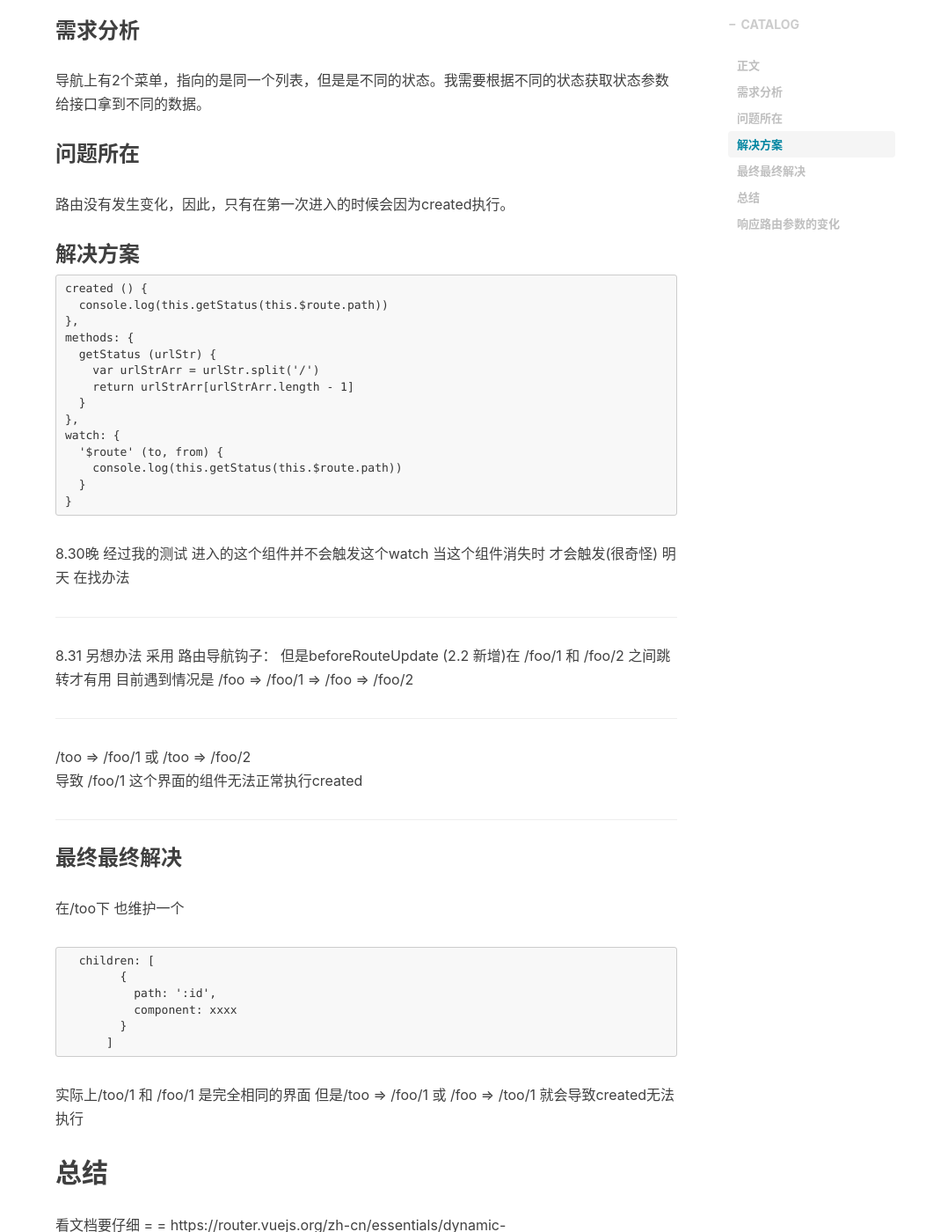
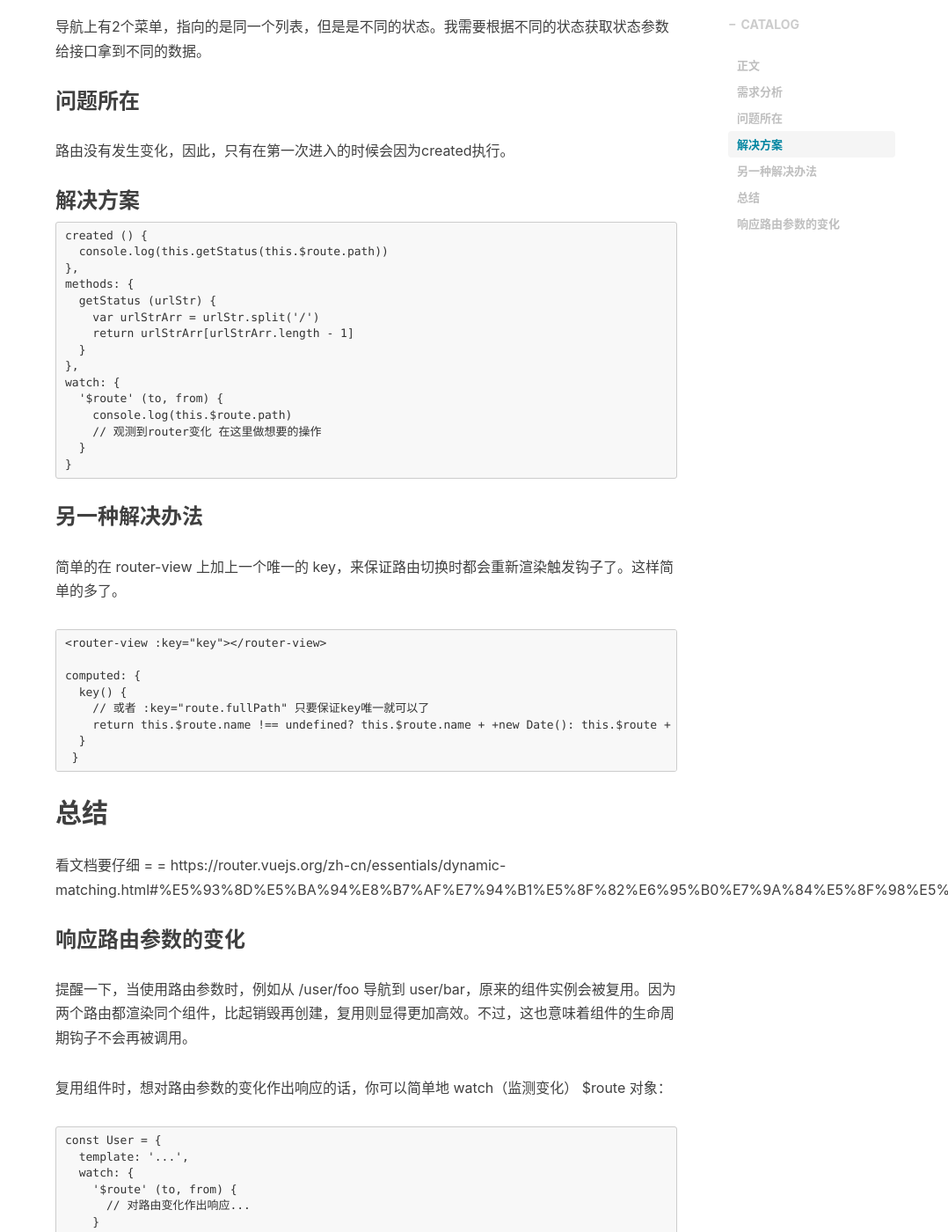
Before and after one commit to stephen-mi/QinZhen001.github.io, a Jekyll site: the page built from _posts/2017-08-30-vue-router 多个路由地址绑定一个组件造成 created 不执行的解决方法-myblog.markdown, in a window 1280 px wide and 1400 px high, scrolled down 792 px. Shown: the whole window at 88% size, without its empty margins (202-1280 px from the left). Built offline with Jekyll 4.4.1, drawn with Linux system fonts in a browser that asks for light colours; nearby versions of some CDN libraries; comment, search, counter and statistics services are not loaded; some of the changed text lies outside the part shown.

Commit message:
qz commit

````diff
--- a/_posts/2017-07-30-slot-myblog.markdown
+++ b/_posts/2017-07-30-vue中slot-myblog.markdown
@@ -1,6 +1,6 @@
 ---
 layout:     post
-title:      "slot标签"
+title:      "vue中slot"
 date:       2017-07-30 22:19:00
 author:     "Qz"
 header-img: "img/post-bg-2015.jpg"
@@ -13,7 +13,7 @@
 
 
 ## 正文
-[网页链接]()
+
 
 Slot是用于组件中的占位符，组件标签是成对存在的，被组件的标签包裹的，会被填入到slot的位置，替代slot。也就是说，slot是为了让组件里的内容可变做出的一个手段。
 
--- a/_posts/2017-08-30-vue-router 多个路由地址绑定一个组件造成 created 不执行的解决方法-myblog.markdown
+++ b/_posts/2017-08-30-vue-router 多个路由地址绑定一个组件造成 created 不执行的解决方法-myblog.markdown
@@ -1,6 +1,6 @@
 ---
 layout:     post
-title:      "vue-router多个路由地址绑定一个组件造成 created不执行的解决方法"
+title:      "vue-router多个路由地址绑定一个组件"
 date:       2017-08-30 22:15:00
 author:     "Qz"
 header-img: "img/post-bg-2015.jpg"
@@ -35,45 +35,26 @@
 },
 watch: {
   '$route' (to, from) {
-    console.log(this.getStatus(this.$route.path))
+    console.log(this.$route.path)
+    // 观测到router变化 在这里做想要的操作
   }
 }
 ```
-8.30晚
-经过我的测试 进入的这个组件并不会触发这个watch
-当这个组件消失时 才会触发(很奇怪)
-明天 在找办法
 
+### 另一种解决办法
+简单的在 router-view 上加上一个唯一的 key，来保证路由切换时都会重新渲染触发钩子了。这样简单的多了。
 
-----------
-8.31
-另想办法 采用
-路由导航钩子：
-但是beforeRouteUpdate (2.2 新增)在
-/foo/1 和 /foo/2 之间跳转才有用
-目前遇到情况是  /foo => /foo/1 => /foo => /foo/2
+```
+<router-view :key="key"></router-view>
 
+computed: {
+  key() {
+    // 或者 :key="route.fullPath" 只要保证key唯一就可以了
+    return this.$route.name !== undefined? this.$route.name + +new Date(): this.$route + +new Date()
+  }
+ }
+ ```
 
-----------
-
- /too => /foo/1  或 /too => /foo/2
-导致 /foo/1 这个界面的组件无法正常执行created
-
-
-----------
-
-### 最终最终解决
-在/too下 也维护一个
-```
-  children: [
-        {
-          path: ':id',
-          component: xxxx
-        }
-      ]
-```
-实际上/too/1 和 /foo/1 是完全相同的界面
-但是/too => /foo/1 或 /foo => /too/1 就会导致created无法执行
 
 ## 总结
 看文档要仔细 = =
--- a/_posts/2017-12-06-vue命名视图router-view-myblog.markdown
+++ b/_posts/2017-12-06-vue命名视图router-view-myblog.markdown
@@ -1,6 +1,6 @@
 ---
 layout:     post
-title:      "vue命名视图router-view"
+title:      "vue中router-view"
 date:       2017-12-06 16:28:00
 author:     "Qz"
 header-img: "img/post-bg-2015.jpg"
--- a/_posts/2018-07-23-短小精悍css代码-myblog.markdown
+++ b/_posts/2018-07-23-短小精悍css代码-myblog.markdown
@@ -16,7 +16,7 @@
 
 ### 自定义滚动条
 
-```css
+```
 // scss
 scrollBar {
   &::-webkit-scrollbar-track-piece {
````
Also changed, not shown: _posts/2017-12-17-短小精悍的js代码-myblog.markdown (+77 -0 lines), _posts/2017-12-30-Es6中箭头函数-myblog.markdown (+48 -0 lines).
